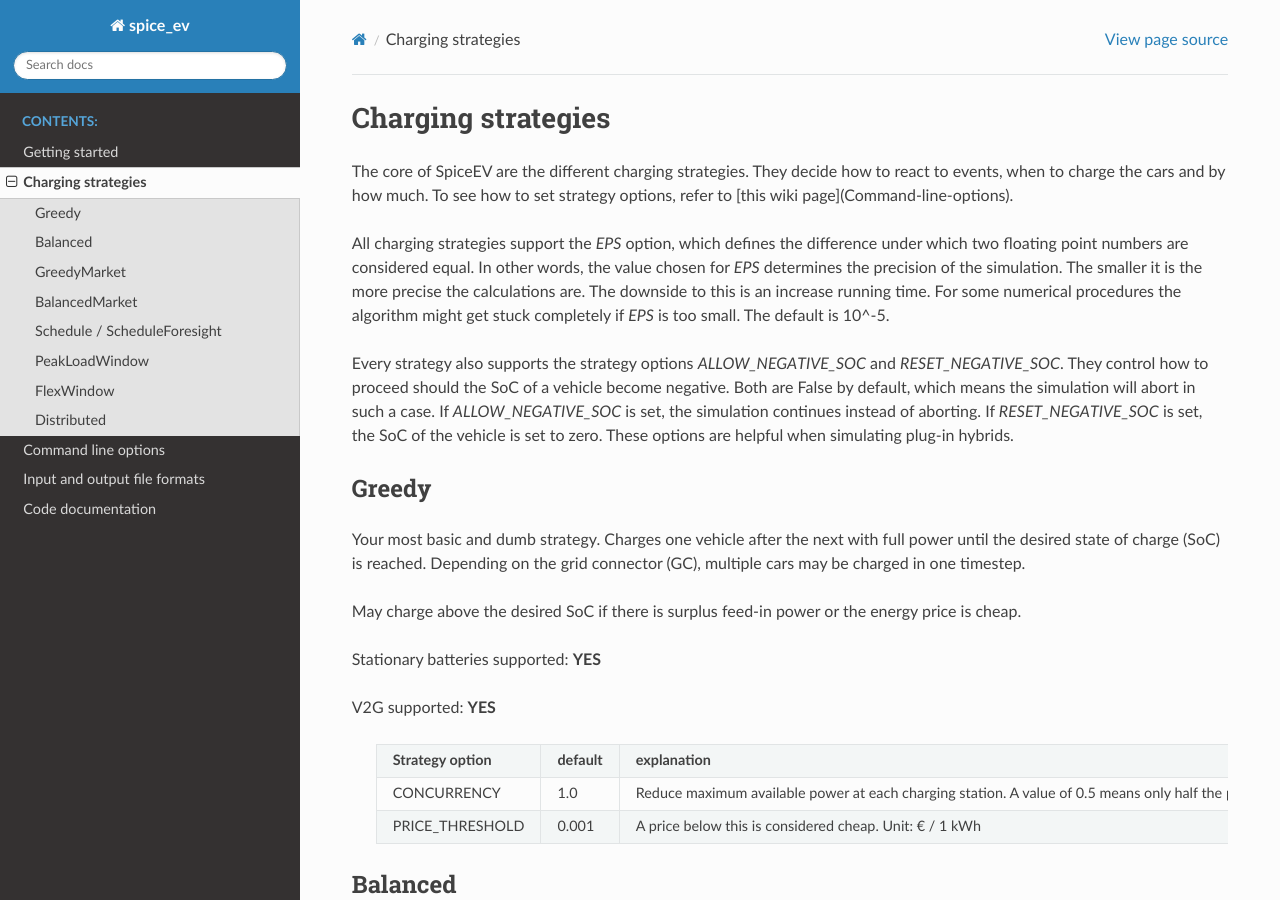
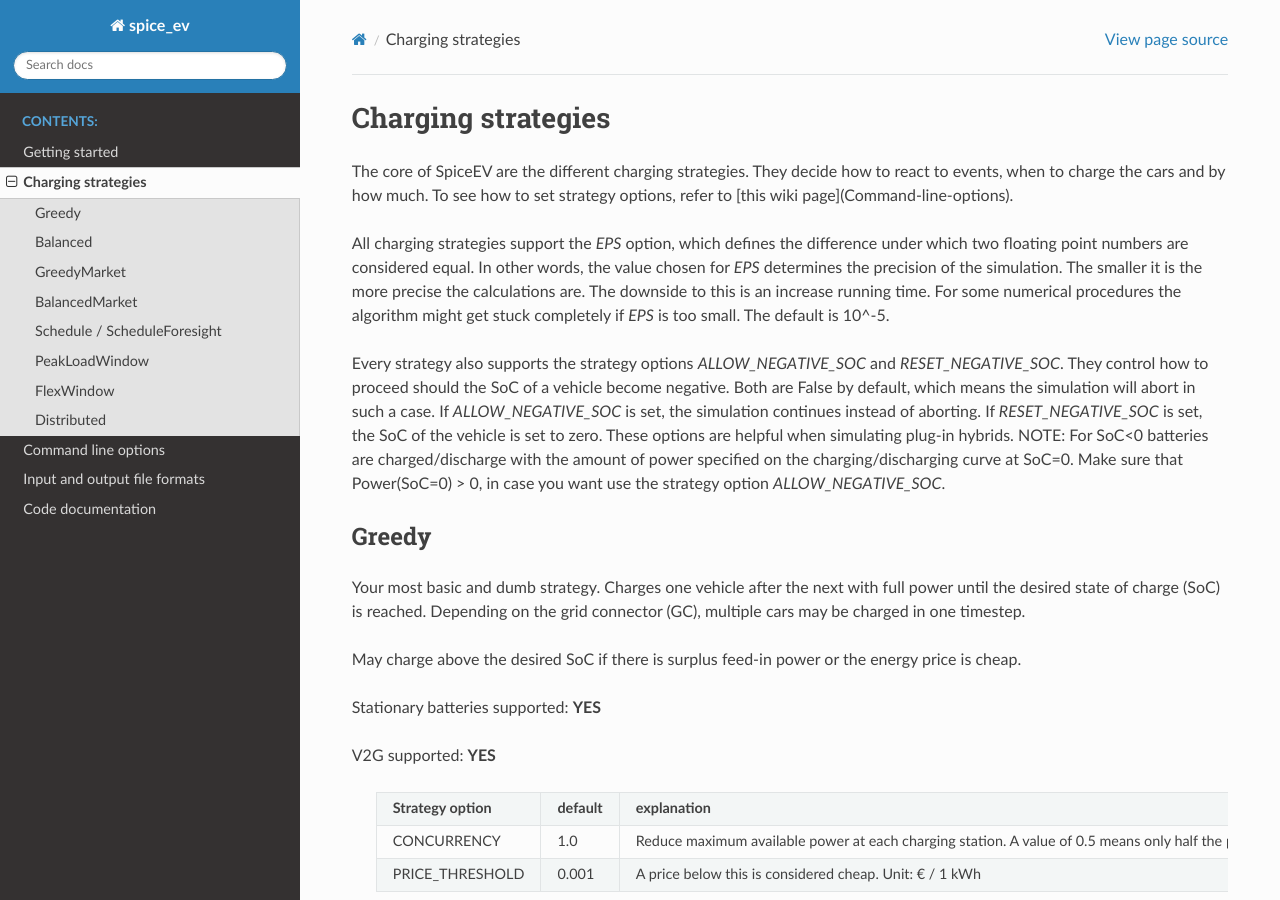
Before and after one commit to rl-institut/spice_ev, a Sphinx documentation site: the page built from doc/source/charging_strategies.rst, in a window 1280 px wide and 900 px high. Built offline with Sphinx 7.4.7 and the Read the Docs theme 2.0.0, drawn with Linux system fonts in a browser that asks for light colours.

Commit message:
add note for SoC<0 when ALLOW_NEGATIVE_SOC

```diff
--- a/doc/source/charging_strategies.rst
+++ b/doc/source/charging_strategies.rst
@@ -9,6 +9,7 @@ The core of SpiceEV are the different charging strategies. They decide how to re
 All charging strategies support the `EPS` option, which defines the difference under which two floating point numbers are considered equal. In other words, the value chosen for `EPS` determines the precision of the simulation. The smaller it is the more precise the calculations are. The downside to this is an increase running time. For some numerical procedures the algorithm might get stuck completely if `EPS` is too small. The default is 10^-5.
 
 Every strategy also supports the strategy options `ALLOW_NEGATIVE_SOC` and `RESET_NEGATIVE_SOC`. They control how to proceed should the SoC of a vehicle become negative. Both are False by default, which means the simulation will abort in such a case. If `ALLOW_NEGATIVE_SOC` is set, the simulation continues instead of aborting. If `RESET_NEGATIVE_SOC` is set, the SoC of the vehicle is set to zero. These options are helpful when simulating plug-in hybrids.
+NOTE: For SoC<0 batteries are charged/discharge with the amount of power specified on the charging/discharging curve at SoC=0. Make sure that Power(SoC=0) > 0, in case you want use the strategy option `ALLOW_NEGATIVE_SOC`.
 
 Greedy
 ======
```
